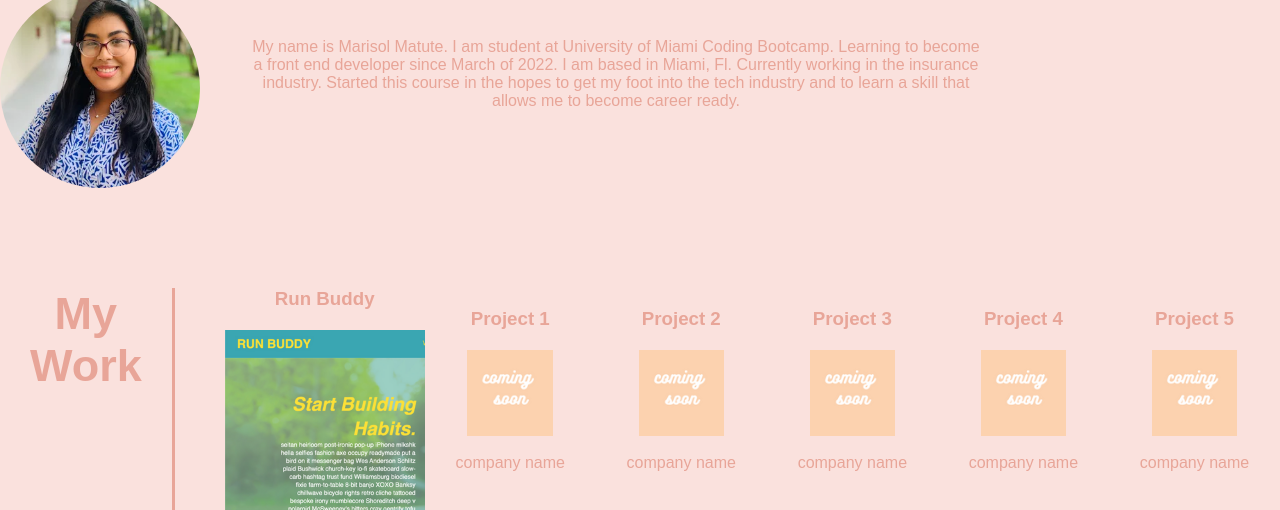
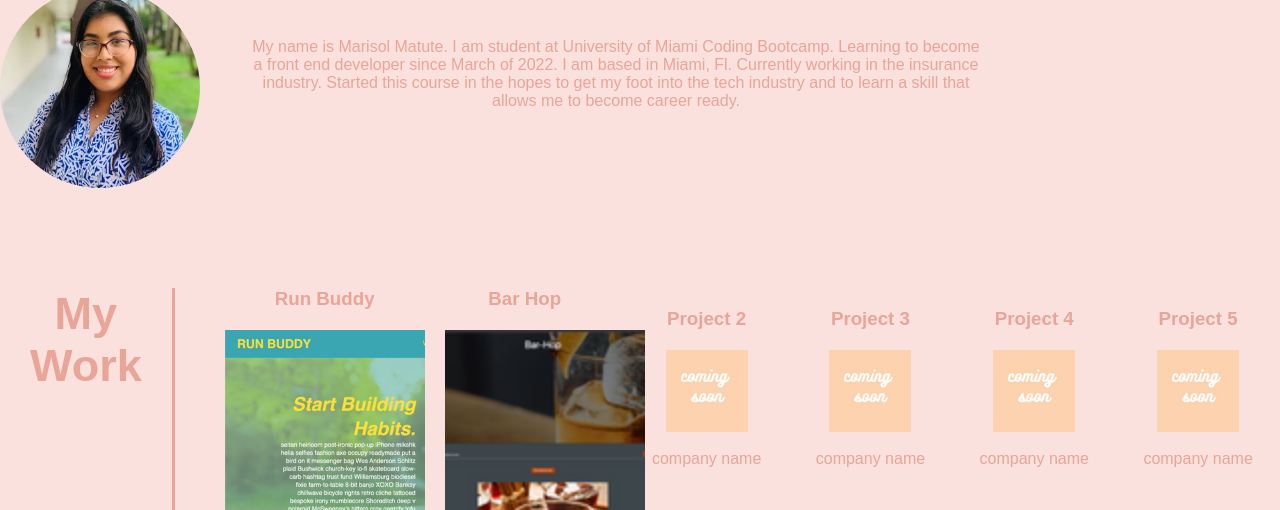
Before and after one commit to marisolxmatute10/week-2-challenge, a plain HTML site: page index.html in a window 1280 px wide. Shown: the part 504-1014 px from the top of the page. Drawn offline with Linux system fonts and the light colour scheme.

Commit message:
add-bar-hop

```diff
--- a/assets/style.css
+++ b/assets/style.css
@@ -127,6 +127,13 @@ header ul li a {
     height: 200px;
 }
 
+.project-box-bh img{
+    width: 200px;
+    height: 200px;
+    position: relative;
+    left: 10%;
+ }
+
 .work h3 {
     text-align: center;
     padding-bottom: 20px;
@@ -142,6 +149,8 @@ header ul li a {
     margin-left: auto;
     margin-right: auto;
 }
+
+
 
 .contact-me {
     background-color: #FAE1DD;
--- a/index.html
+++ b/index.html
@@ -59,13 +59,12 @@
                 </a>
                 <br>
                 <br>
-                <p>Run Buddy</p>
+
             </div>
-            <div class="project-box">
-                <h3>Project 1</h3>
-                <img src="./assets/images/coming soon.png" alt="coming soon" />
+            <div class="project-box-bh">
+                <h3>Bar Hop</h3>
+                <img src="./assets/images/bar-hop.png"  alt=coming soon" />
                 <br>
-                <p> company name</p>
             </div>
             <div class="project-box">
                 <h3>Project 2</h3>
```
Also changed, not shown: assets/images/bar-hop.png (added), 3 other files.
